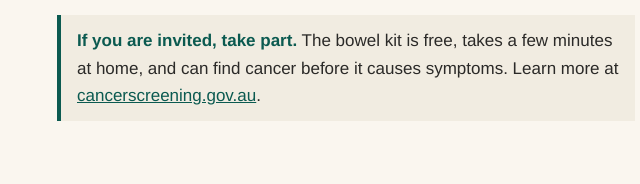
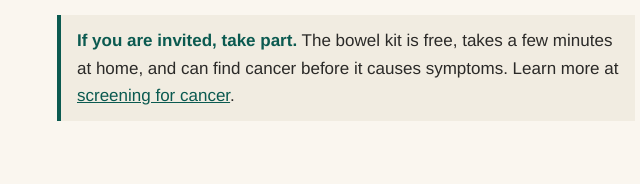
Before and after one commit to adam0017-alt/FIT3179_DV2, a plain HTML site: page index.html in a window 1280 px wide. Shown: the part 6266-6450 px from the top of the page, 63-703 px from the left. Drawn offline with nearby package versions, Linux system fonts and the light colour scheme; a script that the page names is missing.

Commit message:
Minor corrections

```diff
--- a/index.html
+++ b/index.html
@@ -229,7 +229,7 @@
       <p><b>Screening has not fully recovered.</b> Participation is still below its pre-COVID-19 level in about three in four areas, and breast screening (52%) is still below its 2017 peak (55%).</p>
       <p><b>Where you live matters.</b> Rates in remote Northern Territory areas are around one-fifth to one-quarter of those in the best-performing areas.</p>
       <p><b>Some groups need more attention:</b> people in their early 50s, men, and people living in disadvantaged areas.</p>
-      <div class="callout"><b>If you are invited, take part.</b> The bowel kit is free, takes a few minutes at home, and can find cancer before it causes symptoms. Learn more at <a href="https://www.cancerscreening.gov.au" target="_blank" rel="noopener">cancerscreening.gov.au</a>.</div>
+      <div class="callout"><b>If you are invited, take part.</b> The bowel kit is free, takes a few minutes at home, and can find cancer before it causes symptoms. Learn more at <a href="https://www.health.gov.au/topics/cancer/screening-for-cancer" target="_blank" rel="noopener">screening for cancer</a>.</div>
     </div>
   </section>
 
```
